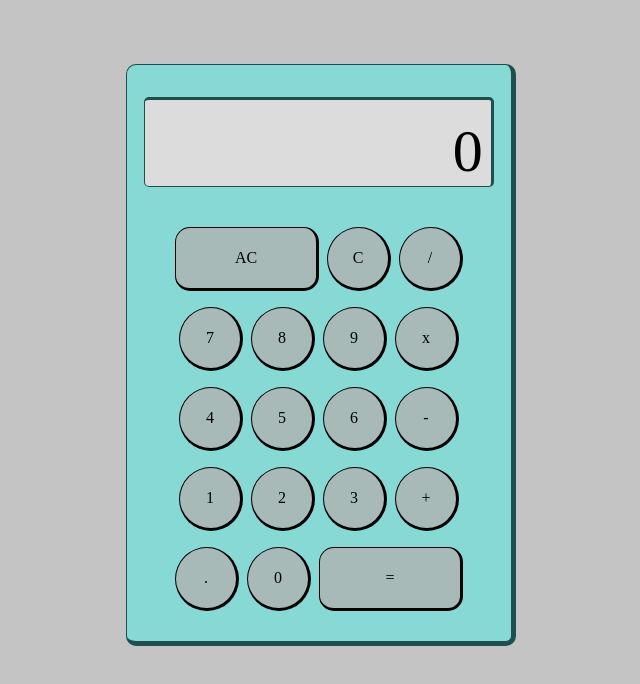
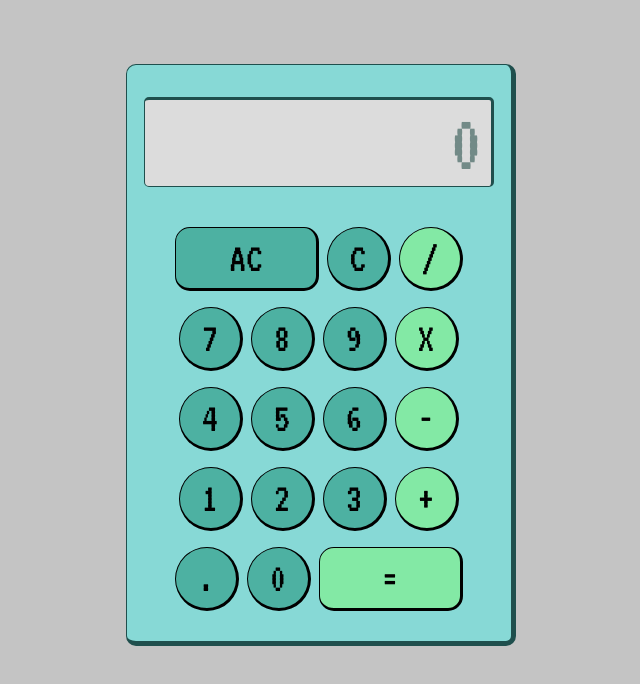
Before and after one commit to jellyglitch/calculator, a plain HTML site: page index.html in a window 1280 px wide. Shown: the whole page, without its empty margins (319-959 px from the left). Drawn offline with Linux system fonts and the light colour scheme.

Commit message:
Add number display and clear function.

```diff
--- a/index.html
+++ b/index.html
@@ -4,6 +4,7 @@
         <meta charset="UTF-8">
         <meta name="viewport" content="width=device-width, initial-scale=1.0">
         <link rel="stylesheet" href="style.css">
+        <link href="https://fonts.googleapis.com/css2?family=VT323&amp;display=swap" rel="stylesheet">
         <title>Jelly's Calculator</title>
     </head>
     <body>
@@ -14,32 +15,32 @@
                 </div>
             </div>
             <div class="button-containers">
-                <div class="button long">AC</div>
+                <div class="button long clear">AC</div>
                 <div class="button">C</div>
-                <div class="button">/</div>
+                <div class="button operator">/</div>
             </div>
             <div class="button-containers">
-                <div class="button">7</div>
-                <div class="button">8</div>
-                <div class="button">9</div>
-                <div class="button">x</div>
+                <div class="button number">7</div>
+                <div class="button number">8</div>
+                <div class="button number">9</div>
+                <div class="button operator">X</div>
             </div>
             <div class="button-containers">
-                <div class="button">4</div>
-                <div class="button">5</div>
-                <div class="button">6</div>
-                <div class="button">-</div>
+                <div class="button number">4</div>
+                <div class="button number">5</div>
+                <div class="button number">6</div>
+                <div class="button operator">-</div>
             </div>
             <div class="button-containers">
-                <div class="button">1</div>
-                <div class="button">2</div>
-                <div class="button">3</div>
-                <div class="button">+</div>
+                <div class="button number">1</div>
+                <div class="button number">2</div>
+                <div class="button number">3</div>
+                <div class="button operator">+</div>
             </div>
             <div class="button-containers">
                 <div class="button">.</div>
-                <div class="button">0</div>
-                <div class="button long">=</div>
+                <div class="button number">0</div>
+                <div class="button long operator">=</div>
             </div>
         </div>
         <script src="index.js"></script>
--- a/index.js
+++ b/index.js
@@ -29,3 +29,20 @@ function operate(operator, value1, value2){
         divide(value1, value2);
     }
 }
+
+let displayNumber = document.querySelectorAll(".number");
+let clearDisplay = document.querySelector(".clear");
+
+let display = document.querySelector("#display-values");
+
+displayNumber.forEach(button => {
+    button.addEventListener("click", () => {
+        display.style.color = "#2d3937";
+        display.textContent = button.textContent;
+      });
+});
+
+clearDisplay.addEventListener("click", () => {
+    display.style.color = "";
+    display.textContent = "0";
+})
--- a/style.css
+++ b/style.css
@@ -1,5 +1,6 @@
 body {
     background-color: #c4c4c4;
+    font-family: "VT323", 'Gill Sans', 'Gill Sans MT', Calibri, 'Trebuchet MS', sans-serif;
 }
 
 .calculator-container {
@@ -37,9 +38,9 @@ body {
 
 #display-values {
     padding: 0 0.5rem;
-    font-size: 60px;
+    font-size: 84px;
+    color: #728a87;
 }
-
 
 .button-containers {
     display: flex;
@@ -52,15 +53,29 @@ body {
     align-items: center;
     border-radius: 50%;
 
-    background-color: #a7bab7;
+    background-color: #4db1a2;
     height: 60px;
     width: 60px;
 
     border-style: solid;
     border-width: thin medium medium thin;
+
+    font-size: 42px;
+}
+
+.button:hover {
+    background-color: #358a7c;
 }
 
 .button.long {
     width: 140px;
     border-radius: 15px;
 }
+
+.operator {
+    background-color: #83e9a5;
+}
+
+.operator:hover {
+    background-color: #60b97e;
+}
```
